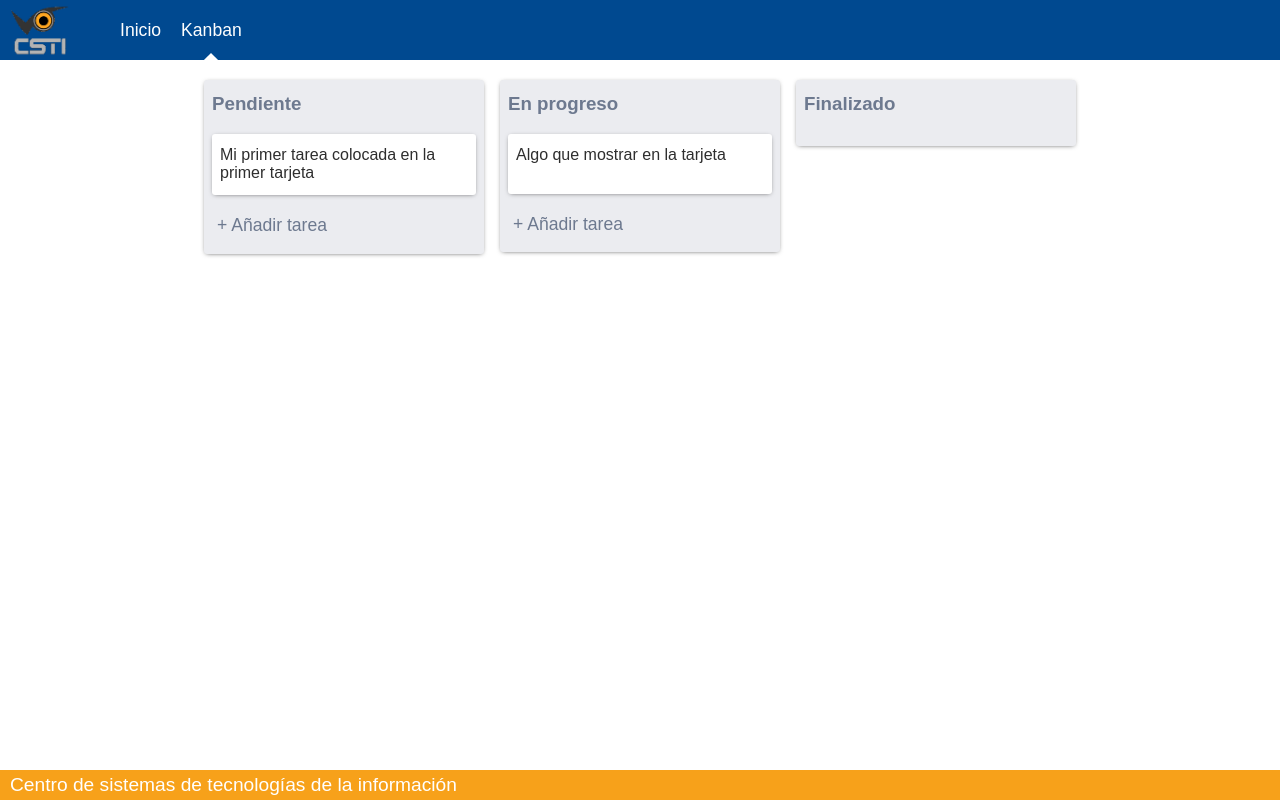
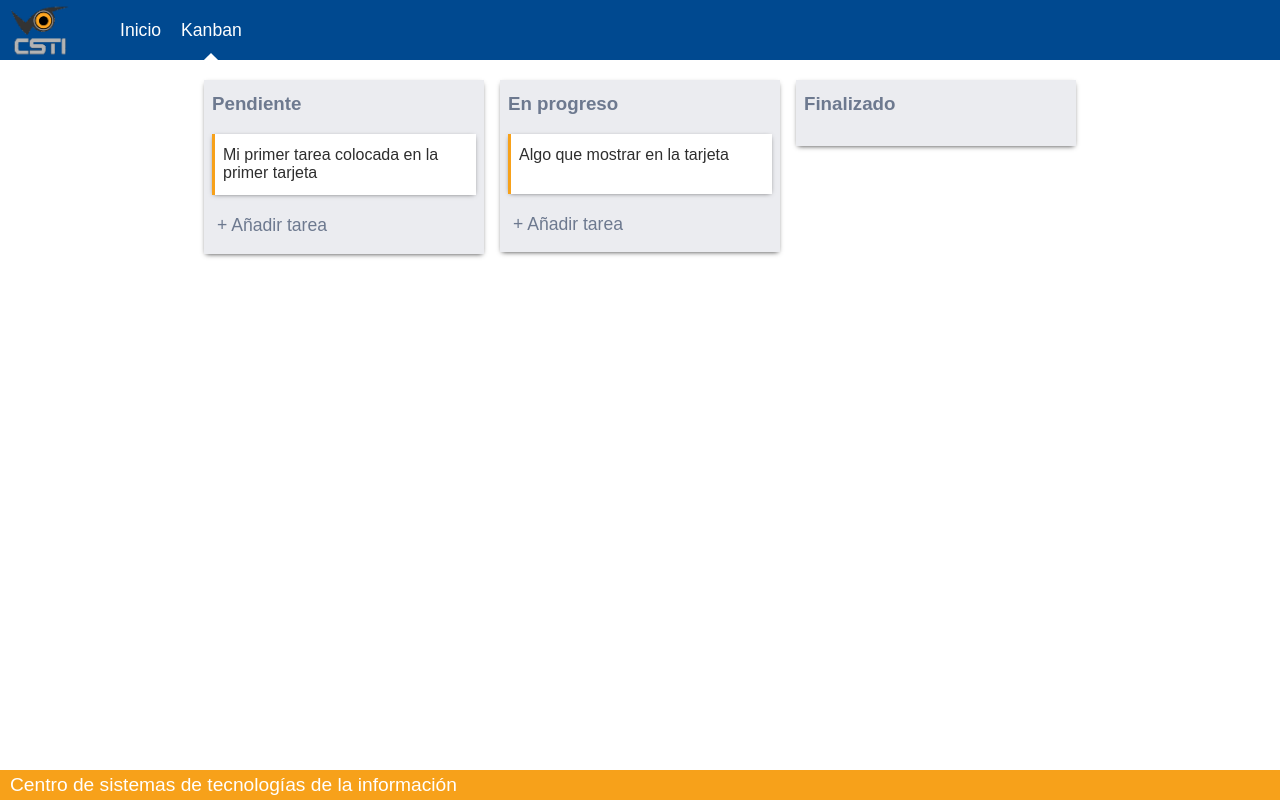
Before and after one commit to mariomt/kanban-react, a React (Create React App) app: page /Kanban in a window 1280 px wide. Built offline with nearby package versions, Linux system fonts and the light colour scheme.

Commit message:
Se cambio el estilo de las cards y se soluciono problema de key en lista

```diff
--- a/src/components/CardModal/CardModal.css
+++ b/src/components/CardModal/CardModal.css
@@ -1,14 +1,12 @@
 
 .CardModal {
-  box-sizing: border-box;
-  position: relative;
   box-sizing: border-box;
   margin-left: auto;
   margin-right: auto;
   background-color: #f4f5f7;
   width: 100%;
   max-width: 750px;
-  padding: 10px 10px;
+  padding: 10px 10px 15px;
   border-radius: 2px;
 }
 
@@ -170,6 +168,8 @@
 .CardModal__description-textarea {
   box-sizing: border-box;
   width: calc(100% - 50px);
+  min-width: calc(100% - 50px);
+  max-width: calc(100% - 50px);
   font-weight: 400;
   min-height: 80px;
   background-color: #ededee;
--- a/src/components/CardModal/CardModal.jsx
+++ b/src/components/CardModal/CardModal.jsx
@@ -26,7 +26,7 @@ export default function CardModal(props) {
           <div className="CardModel__users-content">
             {card? card.members.map(member => {
               return (
-                <div className="CardModal__user-icon"><span>{member.firstName.charAt(0)}{member.lastName.charAt(0)}</span></div>
+                <div key={member.id}className="CardModal__user-icon"><span>{member.firstName.charAt(0)}{member.lastName.charAt(0)}</span></div>
               )
             }):''}
           </div>
--- a/src/components/CardsList/CardList.css
+++ b/src/components/CardsList/CardList.css
@@ -6,9 +6,9 @@
   max-width: 500px;
   height: fit-content;
   color: #6d798f;
-  border-radius: 3px;
+  /* border-radius: 3px; */
   padding: .8em .5em;
-  box-shadow: 0 1px 5px -2px rgba(0, 0,0, 0.8);
+  box-shadow: 0 2px 5px -2px rgba(0, 0,0, 0.8);
 }
 
 .CardList__title h3 {
@@ -47,10 +47,11 @@
 .CardList__card {
   box-sizing: border-box;
   background-color: var(--tertiary-color);
+  border-left: 3px solid var(--secondary-color);
   min-height: 60px;
   padding: .8em .5em;
   color: rgb(46, 46, 46);
-  border-radius: 3px;
+  /* border-radius: 3px; */
   cursor: pointer;
   box-shadow: 0 1px 5px -2px rgba(0, 0,0, 0.7);
   margin-bottom: .6em;
--- a/src/components/Modal/Modal.css
+++ b/src/components/Modal/Modal.css
@@ -7,7 +7,10 @@
   background-color: rgba(0, 0, 0, 0.5);
   display: flex;
   justify-content: center;
-  align-items: center;
+  align-items: flex-start;
+  overflow-y: auto;
+  padding-top: 15px;
+  padding-bottom: 15px;
 }
 
 .Modal__container {
```
